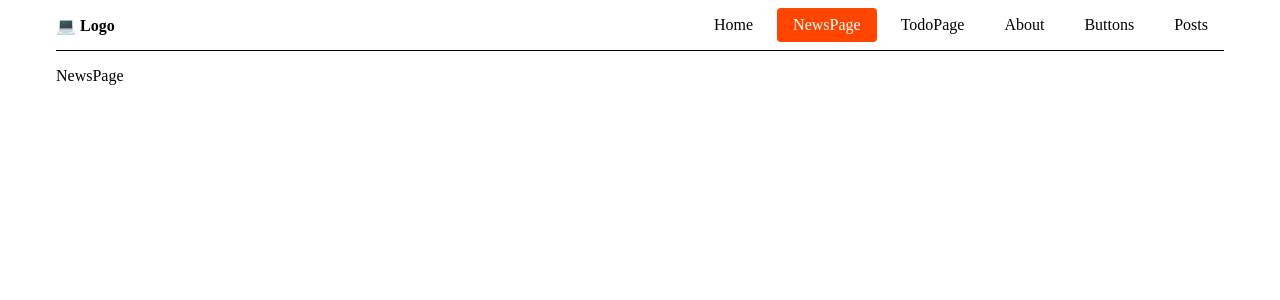
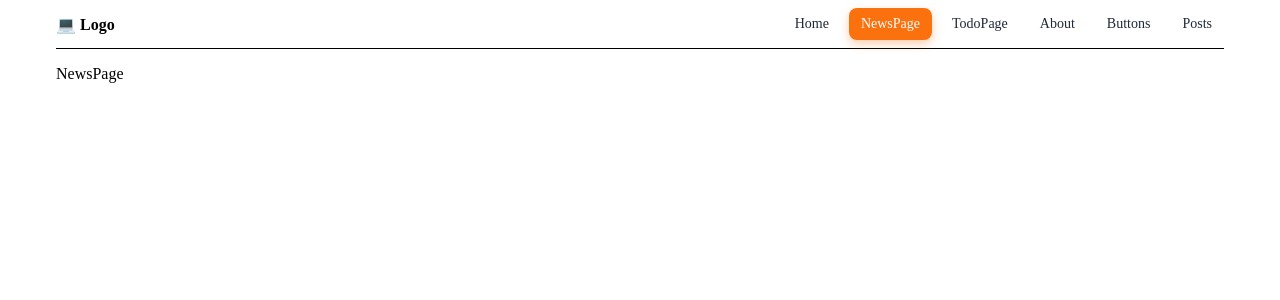
Before and after one commit to PetroMazuryk/react-u-1, a React (Create React App) app: page /react-u-1/news in a window 1280 px wide. Shown: the top 300 px of the page. Built offline with nearby package versions, Linux system fonts and the light colour scheme.

Commit message:
improve NavLink styles with hover, focus and active states

```diff
--- a/src/Layout/Layout.styled.js
+++ b/src/Layout/Layout.styled.js
@@ -1,5 +1,5 @@
-import styled from 'styled-components';
-import { NavLink } from 'react-router-dom';
+import styled from "styled-components";
+import {NavLink} from "react-router-dom";
 
 export const Container = styled.div`
   max-width: 1200px;
@@ -23,15 +23,43 @@ export const Logo = styled.p`
 `;
 
 export const Link = styled(NavLink)`
-  padding: 8px 16px;
-  border-radius: 4px;
+  display: inline-flex;
+  align-items: center;
+  justify-content: center;
+
+  padding: 8px 12px;
+  border-radius: 8px;
+
   text-decoration: none;
-  color: black;
+  color: #1f2937;
+
   font-weight: 500;
+  font-size: 14px;
+
+  transition:
+    background-color 0.2s ease,
+    color 0.2s ease,
+    box-shadow 0.2s ease,
+    transform 0.1s ease;
+
+  &:hover {
+    background-color: #ecf0f9ff;
+    transform: translateY(-1px);
+  }
+
+  &:active {
+    transform: translateY(0);
+  }
+
+  &:focus-visible {
+    outline: none;
+    box-shadow: 0 0 0 3px rgba(249, 115, 22, 0.4);
+  }
 
   &.active {
-    color: white;
-    background-color: orangered;
+    color: #ffffff;
+    background-color: #fb710eff;
+    box-shadow: 0 4px 10px rgba(249, 115, 22, 0.35);
   }
 `;
 
```
